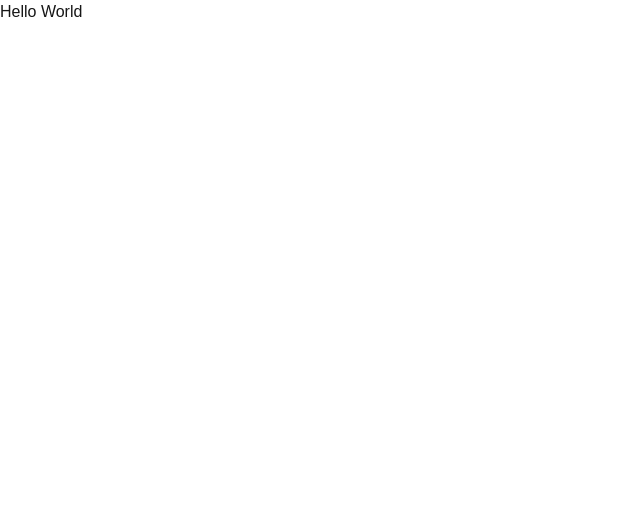
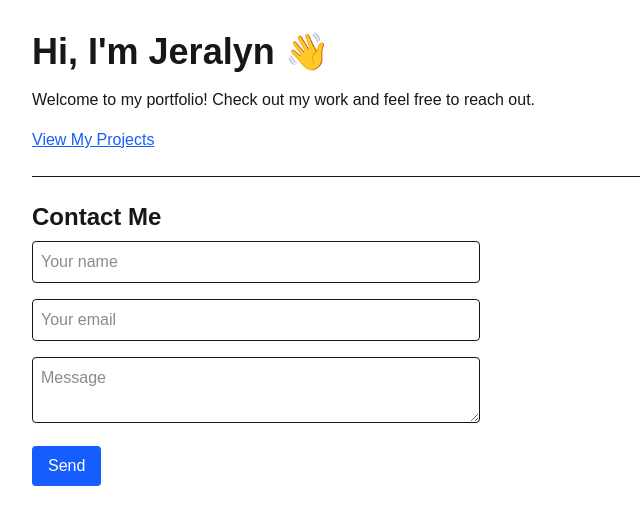
Before and after one commit to jlynmar/hello-world-app, a Next.js app: page / in a window 1280 px wide. Shown: the top 524 px of the page, without its empty margins (0-640 px from the left). Built offline with nearby package versions, Linux system fonts and the light colour scheme.

Commit message:
Add portfolio projects page and update homepage

```diff
--- a/package.json
+++ b/package.json
@@ -9,7 +9,7 @@
     "start": "next start",
     "lint": "next lint",
     "export": "next export",
-    "predeploy": "npm run build && npm run export",
+    "predeploy": "npm run build",
     "deploy": "gh-pages -d out"
   },
   "dependencies": {
--- a/src/app/page.js
+++ b/src/app/page.js
@@ -1,7 +1,32 @@
+import Link from 'next/link';
+import { useState } from 'react';
+
 export default function Home() {
+  const [submitted, setSubmitted] = useState(false);
+
+  const handleSubmit = (e) => {
+    e.preventDefault();
+    setSubmitted(true);
+  };
+
   return (
-    <main>
-      <h1>Hello World</h1>
+    <main className="p-8">
+      <h1 className="text-4xl font-bold mb-4">Hi, I'm Jeralyn 👋</h1>
+      <p className="mb-4">Welcome to my portfolio! Check out my work and feel free to reach out.</p>
+
+      <Link href="/projects" className="text-blue-600 underline">View My Projects</Link>
+
+      <hr className="my-6" />
+
+      <h2 className="text-2xl font-semibold mb-2">Contact Me</h2>
+      <form onSubmit={handleSubmit} className="space-y-4 max-w-md">
+        <input type="text" placeholder="Your name" required className="w-full p-2 border rounded" />
+        <input type="email" placeholder="Your email" required className="w-full p-2 border rounded" />
+        <textarea placeholder="Message" required className="w-full p-2 border rounded"></textarea>
+        <button type="submit" className="bg-blue-600 text-white px-4 py-2 rounded hover:bg-blue-700">Send</button>
+      </form>
+
+      {submitted && <p className="mt-4 text-green-600">Thanks! I’ll get back to you soon.</p>}
     </main>
-  )
+  );
 }
--- /dev/null
+++ b/src/app/projects/page.js
@@ -0,0 +1,12 @@
+export default function Projects() {
+    return (
+      <main className="p-8">
+        <h1 className="text-3xl font-bold mb-4">My Projects</h1>
+        <ul className="list-disc pl-6 space-y-2">
+          <li>🌱 Sustainable Farming App</li>
+          <li>🎮 Website Redesign</li>
+          <li>📊 Beauty Industry Data Analysis</li>
+        </ul>
+      </main>
+    );
+  }
```
